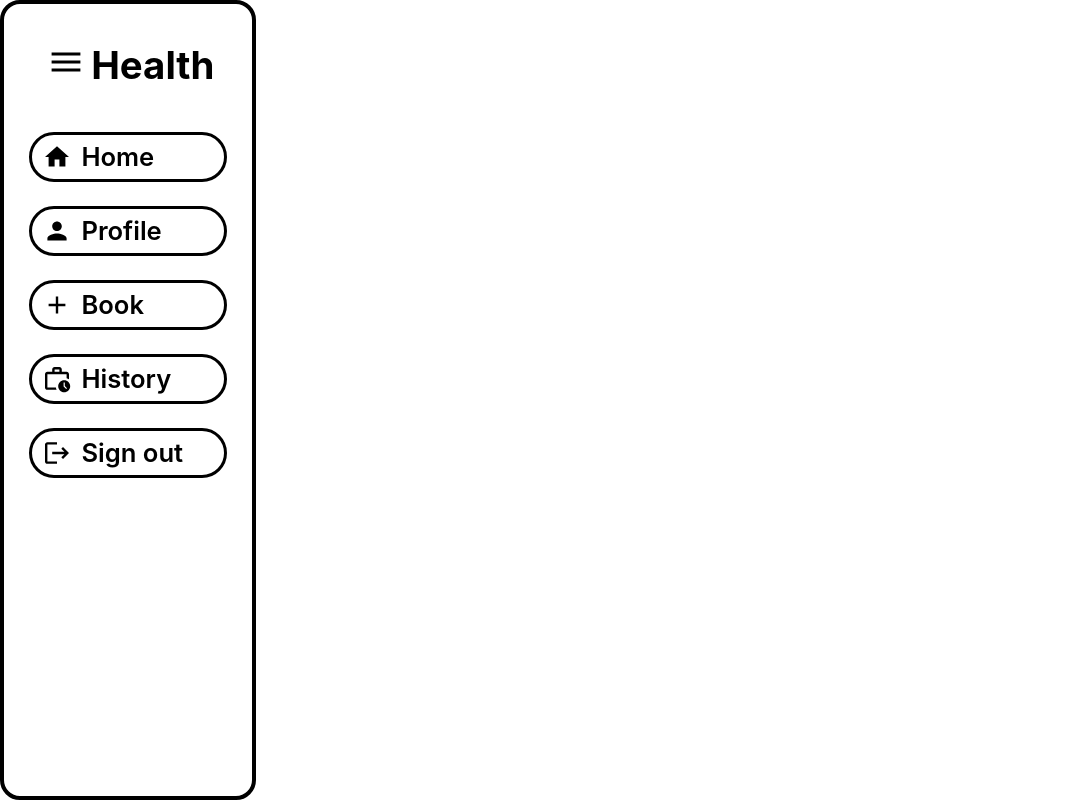
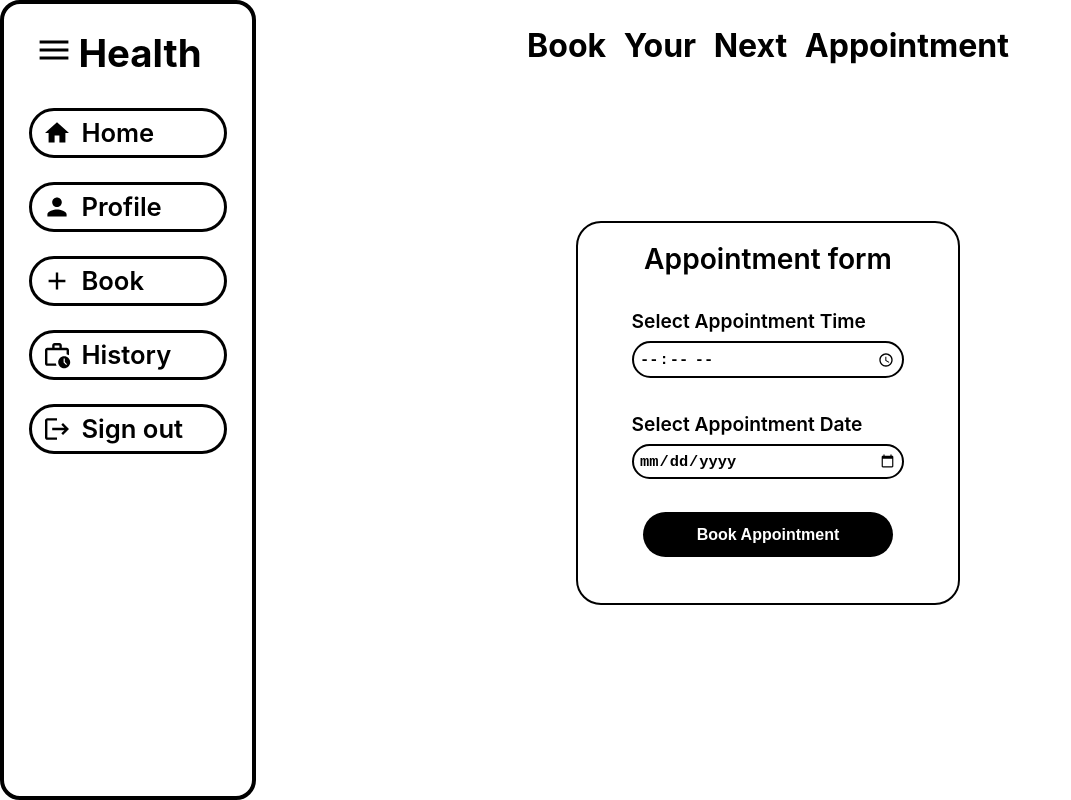
Before and after one commit to Innocent-Bern/health, a Next.js app: page /patient/book in a window 1280 px wide. Shown: the whole page, without its empty margins (0-1071 px from the left). Built offline with nearby package versions, Linux system fonts and the light colour scheme.

Commit message:
booking page layout

```diff
--- a/pages/patient/book.js
+++ b/pages/patient/book.js
@@ -1,13 +1,31 @@
 import Head from "next/head";
 import Layout from "../../components/Layout";
+import styles from "../../styles/Book.module.css"
 const Book = () => {
+    const handleClick= (e)=>{
+        e.preventDefault()
+    }
     return (
         <>
         <Head>
             <title>Health App | Book Appointment</title>
         </Head>
         <Layout>
-
+            <div className={styles.book} >
+            <h1>Book Your Next Appointment</h1>
+                <form className={styles.form} >
+                    <h2>Appointment form</h2>
+                    <div className={styles.form_item}>
+                        <label htmlFor="time">Select Appointment Time</label>
+                        <input type="time" required/>
+                    </div>
+                    <div className={styles.form_item}>
+                        <label htmlFor="date">Select Appointment Date</label>
+                        <input type="date" required />
+                    </div>
+                    <button onClick={e => handleClick(e)} >Book Appointment</button>
+                </form>
+            </div>
         </Layout>
         </>
      );
--- a/styles/Book.module.css
+++ b/styles/Book.module.css
@@ -1,7 +1,66 @@
 .book{
+    height: 100%;
+    width: 100%;
     display: flex;
-    flex-direction: row;
-    max-width: 100vw;
-    height: 100vh;
+    flex-direction: column;
+    align-items: center;
     position: relative;
 }
+.book h1{
+    font-size: 2.5vw;
+    font-weight: 700;
+    word-spacing: 10px;
+    margin-bottom: 2vh;
+}
+.form{
+    display: flex;
+    flex-direction: column;
+    align-items: center;
+    height: 30vw;
+    width: 30vw;
+    border: solid 2px black;
+    border-radius: 25px;
+    padding: 2%;
+    position: absolute;
+    top: 50%;
+    left: 50%;
+    transform: translate(-50%, -50%);
+}
+.form h2{
+    font-size: 2.2vw;
+    margin-bottom: 2vh;
+    font-weight: 600;
+}
+.form_item{
+    display: flex;
+    flex-direction: column;
+    width: 80%;
+    margin: 5% 0;
+}
+.form_item label{
+    font-size: 1.5vw;
+    font-weight: 600;
+    margin-bottom: 1vh;
+}
+.form input{
+    background: none;
+    border: none;
+    border: solid 2px black;
+    border-radius: 25px;
+    padding: 2%;
+    font-size: 1.2vw;
+    font-weight: 600;
+}
+.form button{
+    background: none;
+    border: none;
+    color: #fff;
+    background-color: black;
+    height: 45px;
+    width: 250px;
+    font-size: 1.25vw;
+    font-weight: 700;
+    border-radius: 25px;
+    cursor: pointer;
+    margin-top: 2vh;
+}
--- a/styles/Patient.module.css
+++ b/styles/Patient.module.css
@@ -27,8 +27,7 @@
     display: flex;
     flex-direction: row;
     align-items: center;
-    width: fit-content;
-    height: 70px;
+    width: 80%;
     margin-bottom: 4vh;
     font-size: 2vw;
 }
```
